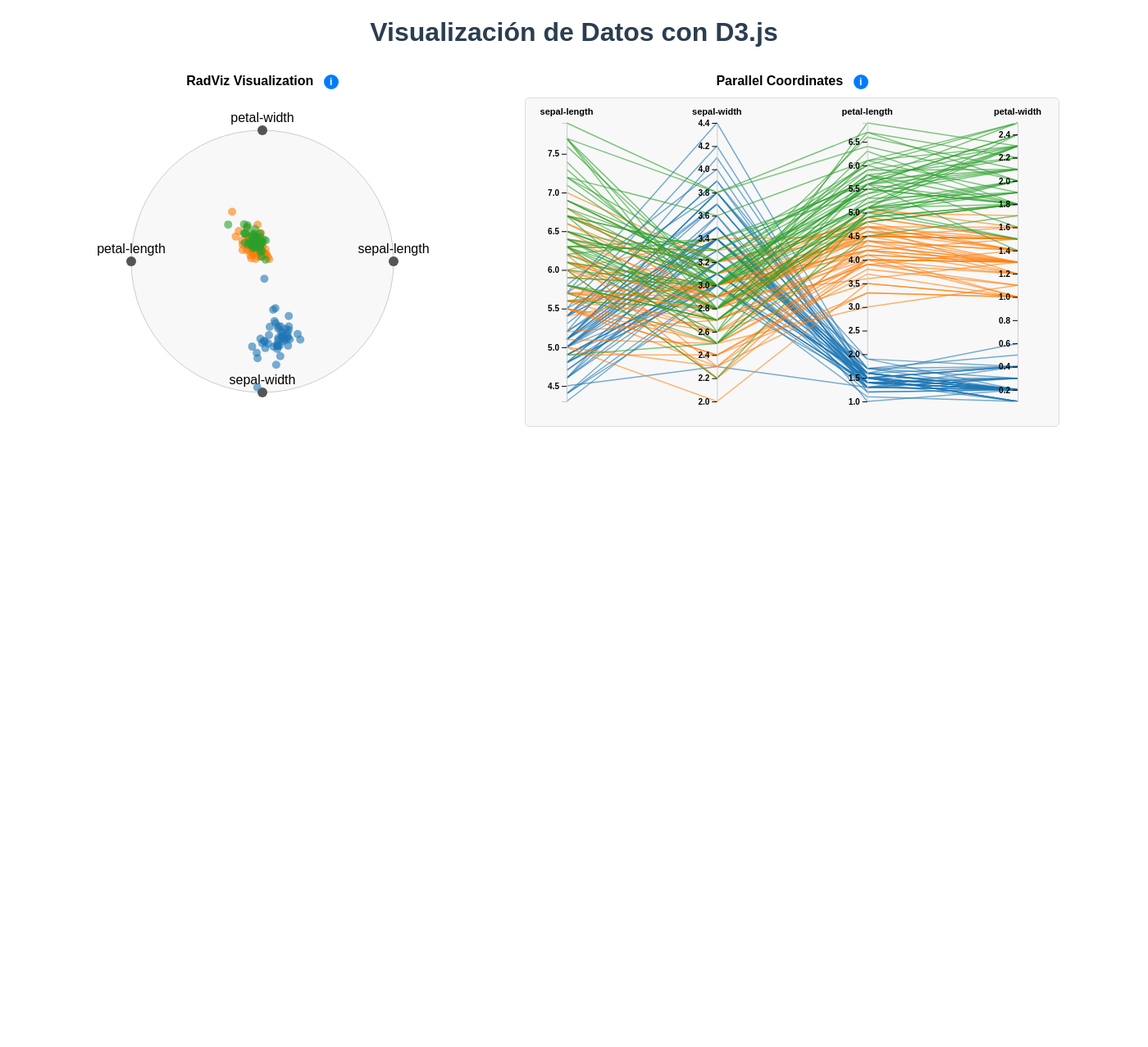
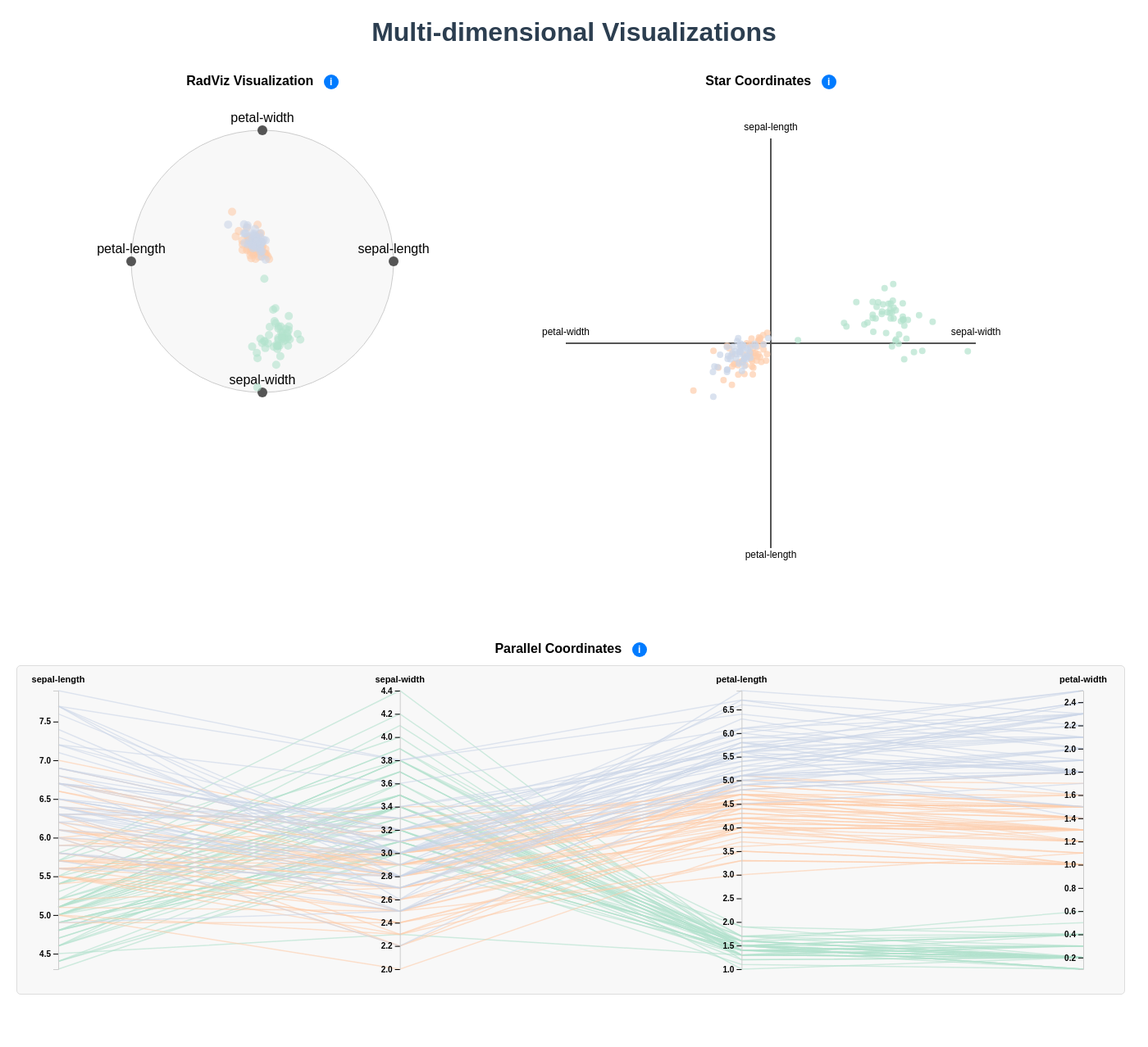
Before and after one commit to camilacod/labRadViz, a Flask app: page / in a window 1400 px wide. Shown: the whole page at 82% size. Before the commit the page ends 521 px from the top, so only its background shows below. Run offline with Flask 3, Linux system fonts and the light colour scheme.

Commit message:
star pos done

```diff
--- a/templates/index.html
+++ b/templates/index.html
@@ -7,7 +7,7 @@
     <link rel="stylesheet" href="{{ url_for('static', filename='css/styles.css') }}">
 </head>
 <body>
-    <h1>Visualización de Datos con D3.js</h1>
+    <h1>Multi-dimensional Visualizations</h1>
     <div class="visualization-container">
         <div class="chart">
             <div class="chart-title">
@@ -21,6 +21,17 @@
             <div id="radviz"></div>
         </div>
         <div class="chart">
+          <div class="chart-title">
+              Star Coordinates
+              <span class="info-icon">i
+                  <span class="info-tooltip">
+                    Star Coordinates Plot: Cada eje irradia desde el centro representando una dimensión. Los puntos se proyectan en función de las contribuciones ponderadas de cada característica. Arrastra los ejes para explorar interactivamente las relaciones en los datos.
+                  </span>
+              </span>
+          </div>
+          <div id="star"></div>
+      </div>
+        <div class="chart">
             <div class="chart-title">
                 Parallel Coordinates
                 <span class="info-icon">i
@@ -31,6 +42,7 @@
             </div>
             <div id="parallel"></div>
         </div>
+
     </div>
 
     <script>
@@ -44,7 +56,7 @@
         const classes = Array.from(new Set(data.map(d => d[label_col])));
         const color = d3.scaleOrdinal()
           .domain(classes)
-          .range(d3.schemeCategory10);
+          .range(d3.schemePastel2);
 
         // Tooltip div
         const tooltip = d3.select("body").append("div")
@@ -213,7 +225,7 @@
         //////////////////////////////////
 
         // Set dimensions and margins
-        const pcWidth = 650;
+        const pcWidth = 1350;
         const pcHeight = 400;
         const pcMargin = {top: 30, right: 50, bottom: 30, left: 50};
         const pcInnerWidth = pcWidth - pcMargin.left - pcMargin.right;
@@ -411,6 +423,83 @@
                 foreground.style("display", null);
             }
         }
+
+        // --------------------------------
+        // STAR COORDINATES PLOT
+        // --------------------------------
+
+        const starWidth = 600, starHeight = 600, starMargin = 50;
+        const starRadius = Math.min(starWidth, starHeight) / 2 - starMargin;
+        const starCx = starWidth / 2, starCy = starHeight / 2;
+        const starSvg = d3.select('#star')
+            .append('svg')
+            .attr('width', starWidth)
+            .attr('height', starHeight)
+            .append('g')
+            .attr('transform', `translate(${starCx},${starCy})`);
+        const starD = dimensions.length;
+        let starAxes = dimensions.map((dim, i) => {
+            const angle = (2 * Math.PI * i) / starD - Math.PI / 2;
+            return { dim, x: Math.cos(angle) * starRadius, y: Math.sin(angle) * starRadius, angle, scale: 1 };
+        });
+        const starDrag = d3.drag()
+            .on('start', function(event, d) { d3.select(this).raise(); })
+            .on('drag', function(event, d) {
+                const dx = event.x, dy = event.y;
+                const r = Math.sqrt(dx * dx + dy * dy) || 1;
+                d.x = (dx / r) * starRadius;
+                d.y = (dy / r) * starRadius;
+                d.angle = Math.atan2(d.y, d.x);
+                d3.select(this).attr('x2', d.x).attr('y2', d.y);
+                d3.select(`#star-label-${d.dim}`).attr('x', d.x).attr('y', d.dim === 'petal-length' ? d.y - 5 : d.y - 10);
+                starDrawPoints();
+            });
+        starSvg.selectAll('.star-axis-line')
+            .data(starAxes)
+            .enter().append('line')
+            .attr('class', 'star-axis-line')
+            .attr('stroke', '#555').attr('stroke-width', 2)
+            .attr('x1', 0).attr('y1', 0).attr('x2', d => d.x).attr('y2', d => d.y)
+            .call(starDrag);
+        starSvg.selectAll('.star-axis-label')
+            .data(starAxes)
+            .enter().append('text')
+            .attr('class', 'star-axis-label')
+            .attr('id', d => `star-label-${d.dim}`)
+            .attr('x', d => d.x)
+            .attr('y', d => d.dim === 'petal-length' ? d.y + 12 : d.y - 10)
+            .text(d => d.dim)
+            .attr('text-anchor', 'middle')
+            .style('font-size', '12px')
+            .call(starDrag);
+        function starProject(d) {
+            let vx = 0, vy = 0;
+            starAxes.forEach(a => { vx += (+d[a.dim]) * a.x; vy += (+d[a.dim]) * a.y; });
+            const sum = d3.sum(dimensions, dim => +d[dim]) || 1;
+            return { x: vx / sum, y: vy / sum };
+        }
+        function starDrawPoints() {
+            const starProjected = data.map(d => Object.assign({}, d, starProject(d)));
+            const stars = starSvg.selectAll('.star-point').data(starProjected);
+            stars.exit().remove();
+            stars.enter().append('circle')
+                .attr('class', 'star-point')
+                .attr('r', 4)
+                .merge(stars)
+                .attr('cx', d => d.x).attr('cy', d => d.y)
+                .attr('fill', d => color(d[label_col]))
+                .attr('opacity', 0.7)
+                .on('mouseover', (event, d) => {
+                    tooltip.html(`<strong>${label_col}:</strong> ${d[label_col]}`)
+                        .style('display', 'block');
+                })
+                .on('mousemove', (event) => {
+                    tooltip.style('left', (event.pageX + 10) + 'px')
+                        .style('top', (event.pageY - 10) + 'px');
+                })
+                .on('mouseout', () => tooltip.style('display', 'none'));
+        }
+        starDrawPoints();
     </script>
 </body>
 </html>
```
